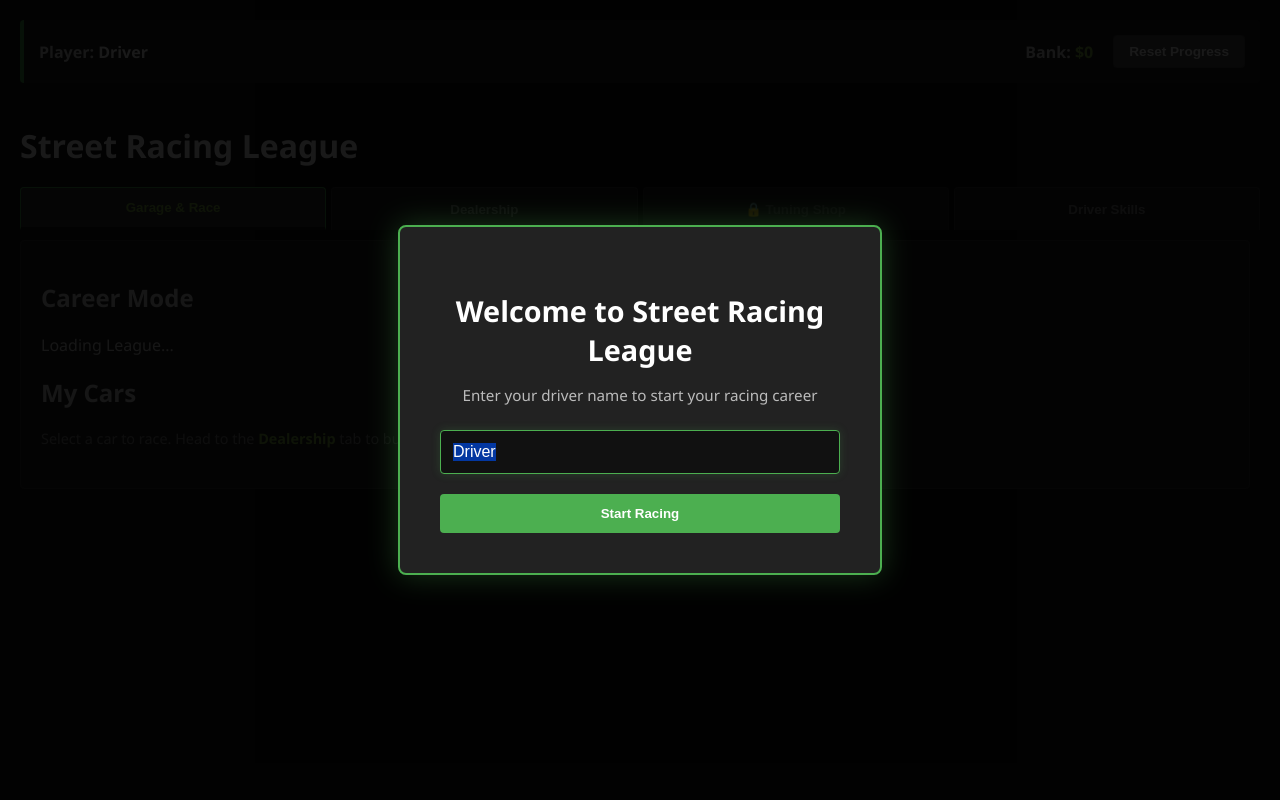
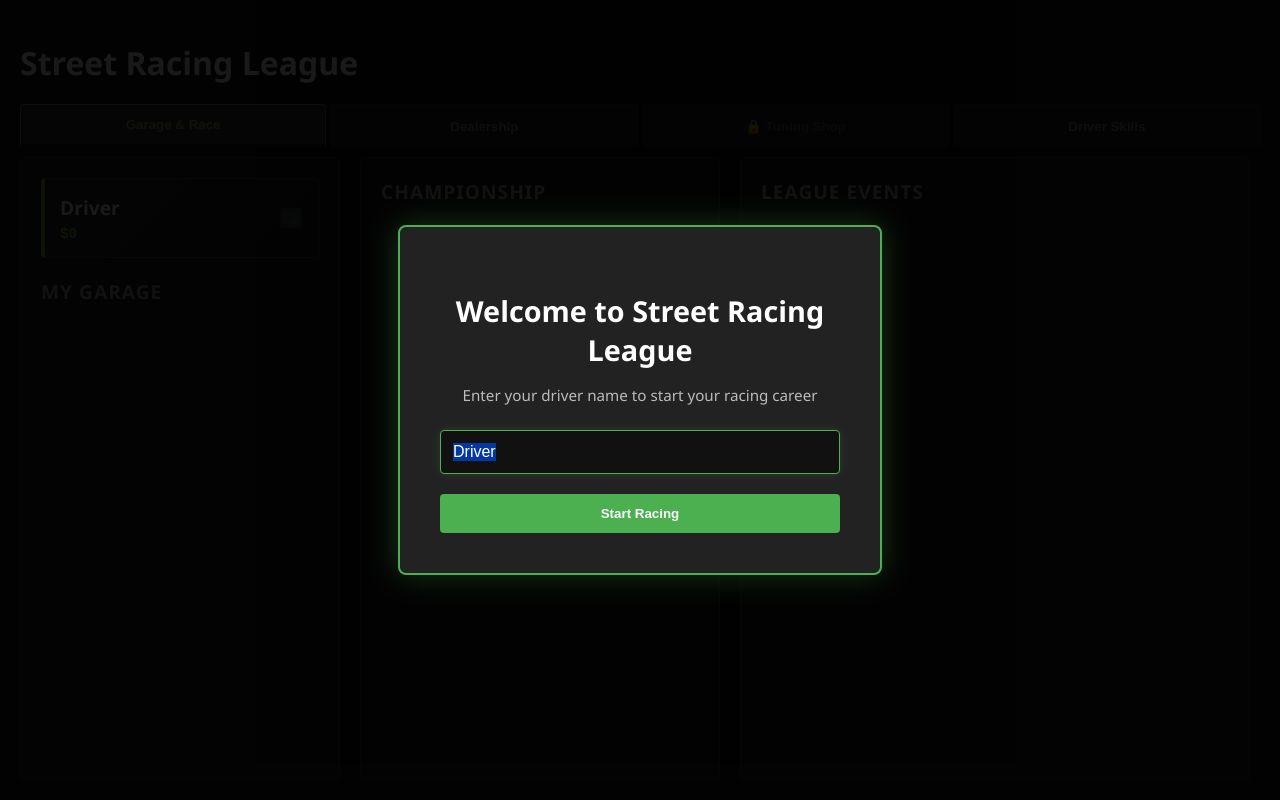
Before and after one commit to raffy7575/ProjectRedline, a plain HTML site: page index.html in a window 1280 px wide. Drawn offline with Linux system fonts and the light colour scheme.

Commit message:
Refactor garage into three-column dashboard layout

```diff
--- a/index.html
+++ b/index.html
@@ -28,14 +28,6 @@
         </div>
     </div>
 
-    <div class="hud">
-        <div>Player: <span id="player-name" style="color: #fff;">Driver</span></div>
-        <div style="display: flex; gap: 20px; align-items: center;">
-            <div>Bank: <span class="money">$<span id="player-money">0</span></span></div>
-            <button onclick="showResetModal()" style="width: auto; padding: 8px 15px; background-color: #555; font-size: 0.85em;">Reset Progress</button>
-        </div>
-    </div>
-
     <h1>Street Racing League</h1>
 
     <div class="nav-tabs">
@@ -47,19 +39,30 @@
 
     <div id="tab-garage" class="tab-content active">
 
-        <div class="panel" id="selection-panel">
-            <h2>Career Mode</h2>
-            <div id="career-mode" class="career-mode-panel">
-                Loading League...
+        <div class="dashboard-grid" id="selection-panel">
+            <div class="dash-column left-col">
+                <div class="player-profile-card">
+                    <div class="profile-info">
+                        <div class="profile-name" id="player-name">Driver</div>
+                        <div class="profile-bank">$<span id="player-money">0</span></div>
+                    </div>
+                    <button onclick="showResetModal()" class="reset-icon-btn" title="Reset Progress">🔄</button>
+                </div>
+
+                <h2>My Garage</h2>
+                <div id="owned-car-grid" class="car-grid compact-grid"></div>
+                <div id="maintenance-panel" class="maintenance-panel"></div>
             </div>
 
-            <h2 style="margin-top: 20px;">My Cars</h2>
-            <p style="color: #888; font-size: 0.9em; margin-bottom: 10px;">Select a car to race. Head to the <strong style="color:#8BC34A;">Dealership</strong> tab to buy new cars.</p>
+            <div class="dash-column middle-col">
+                <h2>Championship</h2>
+                <div id="career-standings-panel" class="scrollable-area"></div>
+            </div>
 
-            <div id="owned-car-grid" class="car-grid"></div>
-
-            <div id="maintenance-panel" class="maintenance-panel" style="display: none;"></div>
-
+            <div class="dash-column right-col">
+                <h2>League Events</h2>
+                <div id="career-events-panel" class="scrollable-area"></div>
+            </div>
         </div>
 
         <div id="race-layout" style="display: none;">
--- a/js/garage.js
+++ b/js/garage.js
@@ -341,11 +341,13 @@ function buildRivalIntelHTML(activeLeague) {
 function renderCareerMode() {
     ensureCareerProgress();
 
-    let container = document.getElementById('career-mode');
-    if (!container) return;
+    let standingsContainer = document.getElementById('career-standings-panel');
+    let eventsContainer = document.getElementById('career-events-panel');
+    if (!standingsContainer || !eventsContainer) return;
 
     if (!Array.isArray(leagues) || !leagues.length) {
-        container.innerHTML = '<div class="career-empty">No leagues available.</div>';
+        standingsContainer.innerHTML = '<div class="career-empty">No leagues available.</div>';
+        eventsContainer.innerHTML = '';
         return;
     }
 
@@ -445,7 +447,9 @@ function renderCareerMode() {
     let activeLeague = getActiveLeague();
     let standingsHTML = buildStandingsTableHTML(activeLeague);
     let rivalIntelHTML = buildRivalIntelHTML(activeLeague);
-    container.innerHTML = `${standingsHTML}${rivalIntelHTML}${leaguesHTML}`;
+
+    if (standingsContainer) standingsContainer.innerHTML = `${standingsHTML}${rivalIntelHTML}`;
+    if (eventsContainer) eventsContainer.innerHTML = leaguesHTML;
 }
 
 function buildGarage() {
--- a/style.css
+++ b/style.css
@@ -92,6 +92,90 @@ h1 { margin-bottom: 20px; color: #fff; }
 
 .tab-content::-webkit-scrollbar-thumb:hover {
     background: #FF9800;
+}
+
+.dashboard-grid {
+    display: grid;
+    grid-template-columns: 320px 360px 1fr;
+    gap: 20px;
+    height: calc(100vh - 120px);
+    align-items: stretch;
+}
+
+.dash-column {
+    background-color: #1a1a1a;
+    border: 1px solid #333;
+    border-radius: 6px;
+    padding: 20px;
+    display: flex;
+    flex-direction: column;
+    overflow: hidden;
+}
+
+.dash-column h2 {
+    margin-top: 0;
+    margin-bottom: 15px;
+    font-size: 1.2em;
+    color: #aaa;
+    text-transform: uppercase;
+    letter-spacing: 1px;
+}
+
+.scrollable-area {
+    flex: 1;
+    overflow-y: auto;
+    padding-right: 5px;
+}
+
+.compact-grid {
+    display: flex;
+    flex-direction: column;
+    gap: 10px;
+    flex: 1;
+    overflow-y: auto;
+}
+
+.player-profile-card {
+    background: linear-gradient(135deg, #2a2a2a 0%, #1a1a1a 100%);
+    border: 1px solid #444;
+    border-left: 4px solid #8BC34A;
+    border-radius: 4px;
+    padding: 15px;
+    display: flex;
+    justify-content: space-between;
+    align-items: center;
+    margin-bottom: 20px;
+    flex-shrink: 0;
+}
+
+.profile-name {
+    font-size: 1.2em;
+    font-weight: bold;
+    color: #fff;
+    margin-bottom: 5px;
+}
+
+.profile-bank {
+    font-size: 1.1em;
+    color: #8BC34A;
+    font-family: monospace;
+    font-weight: bold;
+}
+
+.reset-icon-btn {
+    background: none;
+    border: none;
+    font-size: 1.2em;
+    cursor: pointer;
+    opacity: 0.3;
+    transition: 0.2s;
+    width: auto;
+    padding: 0;
+}
+
+.reset-icon-btn:hover {
+    opacity: 1;
+    transform: rotate(45deg);
 }
 
 .panel { background-color: #222; padding: 20px; border-radius: 4px; border: 1px solid #333; }
```
